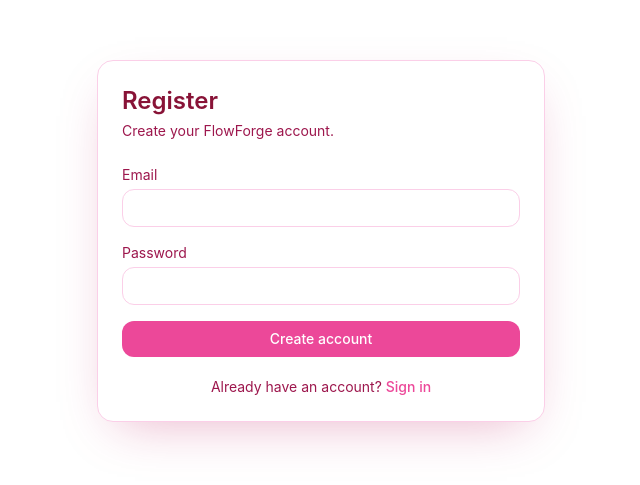
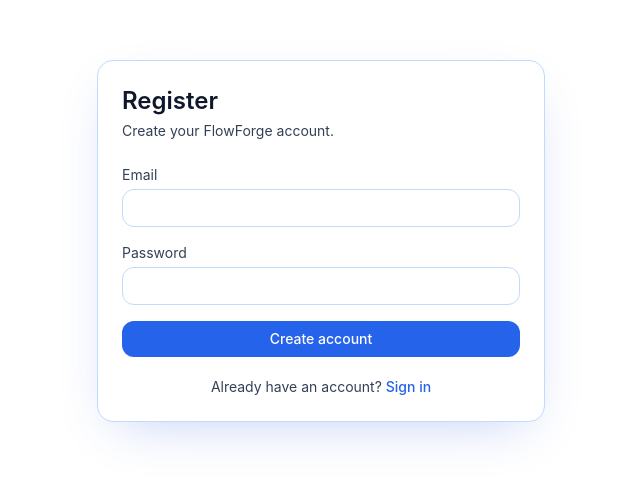
Before and after one commit to Zennisch/FlowForge, a Next.js app in the folder FlowForge-Client/: page /register in a window 1280 px wide. Shown: the part 159-644 px from the top of the page, without its empty margins (319-959 px from the left). Built offline with nearby package versions, Linux system fonts and the light colour scheme; no server answers.

Commit message:
update: color theme and guidelines

```diff
--- a/FlowForge-Client/src/app/(auth)/login/page.tsx
+++ b/FlowForge-Client/src/app/(auth)/login/page.tsx
@@ -33,8 +33,8 @@ export default function LoginPage() {
 	};
 
 	return (
-		<main className="flex min-h-screen items-center justify-center bg-[radial-gradient(circle_at_top,#ffe4e6,transparent_40%),var(--zui-surface)] px-4">
-			<section className="w-full max-w-md rounded-2xl border border-(--color-border) bg-(--zui-surface) p-6 shadow-[0_18px_50px_-20px_rgba(190,24,93,0.35)]">
+		<main className="flex min-h-screen items-center justify-center bg-[radial-gradient(circle_at_top,#dbeafe,transparent_42%),var(--zui-surface)] px-4">
+			<section className="w-full max-w-md rounded-2xl border border-(--color-border) bg-(--zui-surface) p-6 shadow-[0_18px_50px_-20px_rgba(29,78,216,0.28)]">
 				<h1 className="text-2xl font-semibold text-(--color-text-primary)">Login</h1>
 				<p className="mt-1 text-sm text-(--color-text-secondary)">
 					Sign in to manage your workflows.
--- a/FlowForge-Client/src/app/(auth)/register/page.tsx
+++ b/FlowForge-Client/src/app/(auth)/register/page.tsx
@@ -33,8 +33,8 @@ export default function RegisterPage() {
 	};
 
 	return (
-		<main className="flex min-h-screen items-center justify-center bg-[radial-gradient(circle_at_bottom,#ffe4e6,transparent_35%),var(--zui-surface)] px-4">
-			<section className="w-full max-w-md rounded-2xl border border-(--color-border) bg-(--zui-surface) p-6 shadow-[0_18px_50px_-20px_rgba(190,24,93,0.35)]">
+		<main className="flex min-h-screen items-center justify-center bg-[radial-gradient(circle_at_bottom,#dbeafe,transparent_38%),var(--zui-surface)] px-4">
+			<section className="w-full max-w-md rounded-2xl border border-(--color-border) bg-(--zui-surface) p-6 shadow-[0_18px_50px_-20px_rgba(29,78,216,0.28)]">
 				<h1 className="text-2xl font-semibold text-(--color-text-primary)">Register</h1>
 				<p className="mt-1 text-sm text-(--color-text-secondary)">
 					Create your FlowForge account.
--- a/FlowForge-Client/src/app/globals.css
+++ b/FlowForge-Client/src/app/globals.css
@@ -8,45 +8,45 @@ body {
 :root {
 	--zui-surface: #ffffff;
 
-	--color-primary: #ec4899;
-	--color-primary-hover: #db2777;
+	--color-primary: #2563eb;
+	--color-primary-hover: #1d4ed8;
 
-	--color-error: #e11d48;
-	--color-error-light: #ffe4e6;
-	--color-success: #10b981;
+	--color-error: #dc2626;
+	--color-error-light: #fee2e2;
+	--color-success: #059669;
 	--color-warning: #d97706;
 
-	--color-border: #fbcfe8;
-	--color-border-hover: #f9a8d4;
+	--color-border: #bfdbfe;
+	--color-border-hover: #93c5fd;
 
-	--color-text-primary: #881337;
-	--color-text-secondary: #9d174d;
-	--color-text-disabled: #9ca3af;
+	--color-text-primary: #0f172a;
+	--color-text-secondary: #334155;
+	--color-text-disabled: #94a3b8;
 
 	--color-overlay-modal: rgba(0, 0, 0, 0.5);
 	--color-bg-disabled: #f3f4f6;
 }
 
 .dark {
-	--zui-surface: #1e293b;
+	--zui-surface: #0b1220;
 
-	--color-primary: #f472b6;
-	--color-primary-hover: #ec4899;
+	--color-primary: #60a5fa;
+	--color-primary-hover: #3b82f6;
 
-	--color-error: #fb7185;
-	--color-error-light: #4c0519;
-	--color-success: #10b981;
+	--color-error: #f87171;
+	--color-error-light: #450a0a;
+	--color-success: #34d399;
 	--color-warning: #fbbf24;
 
-	--color-border: #831843;
-	--color-border-hover: #be185d;
+	--color-border: #1e3a8a;
+	--color-border-hover: #1d4ed8;
 
-	--color-text-primary: #fce7f3;
-	--color-text-secondary: #fbcfe8;
-	--color-text-disabled: #6b7280;
+	--color-text-primary: #e2e8f0;
+	--color-text-secondary: #94a3b8;
+	--color-text-disabled: #64748b;
 
 	--color-overlay-modal: rgba(0, 0, 0, 0.75);
-	--color-bg-disabled: #374151;
+	--color-bg-disabled: #334155;
 }
 
 body {
```
Also changed, not shown: 1 other file (tests, documents, lock files or other folders).
